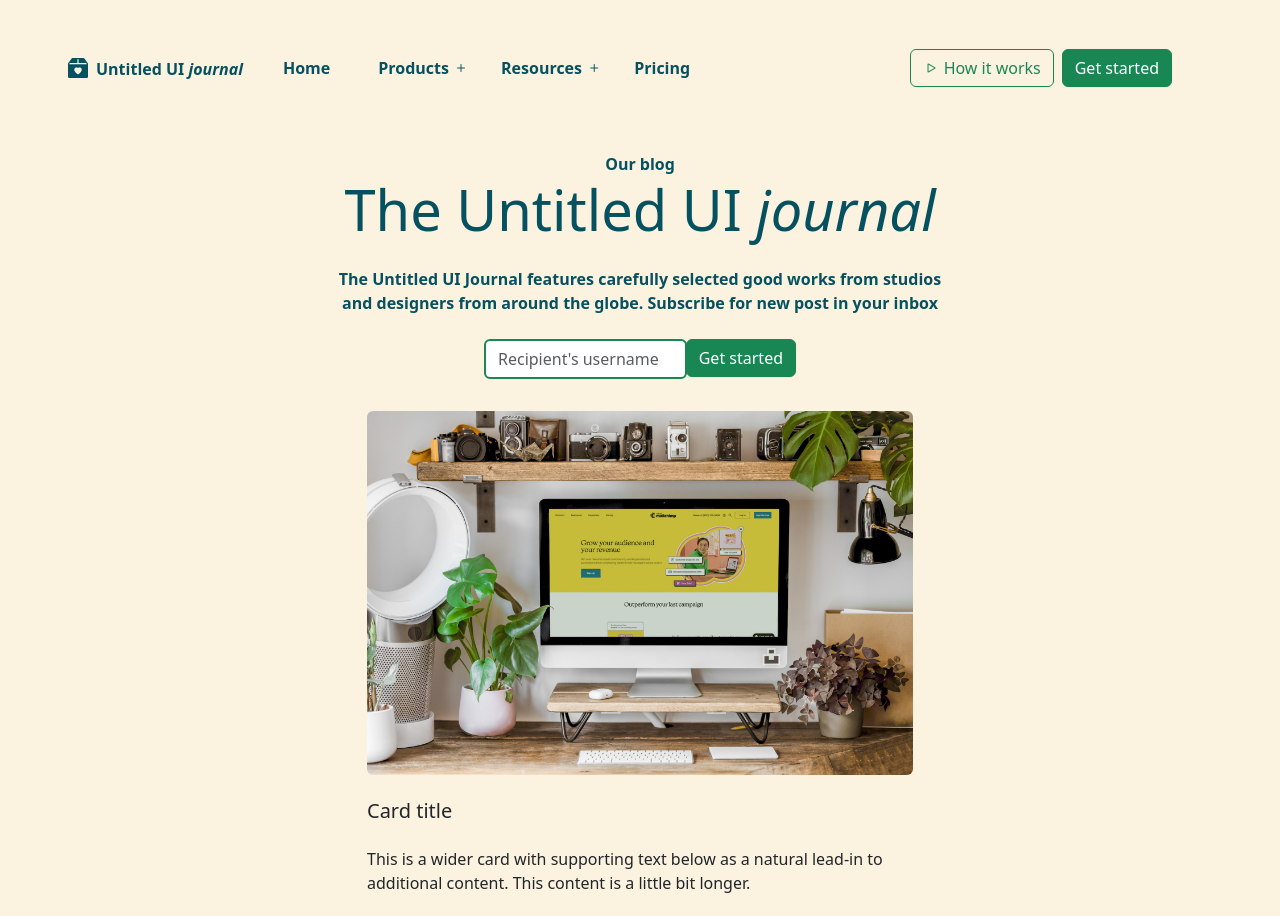
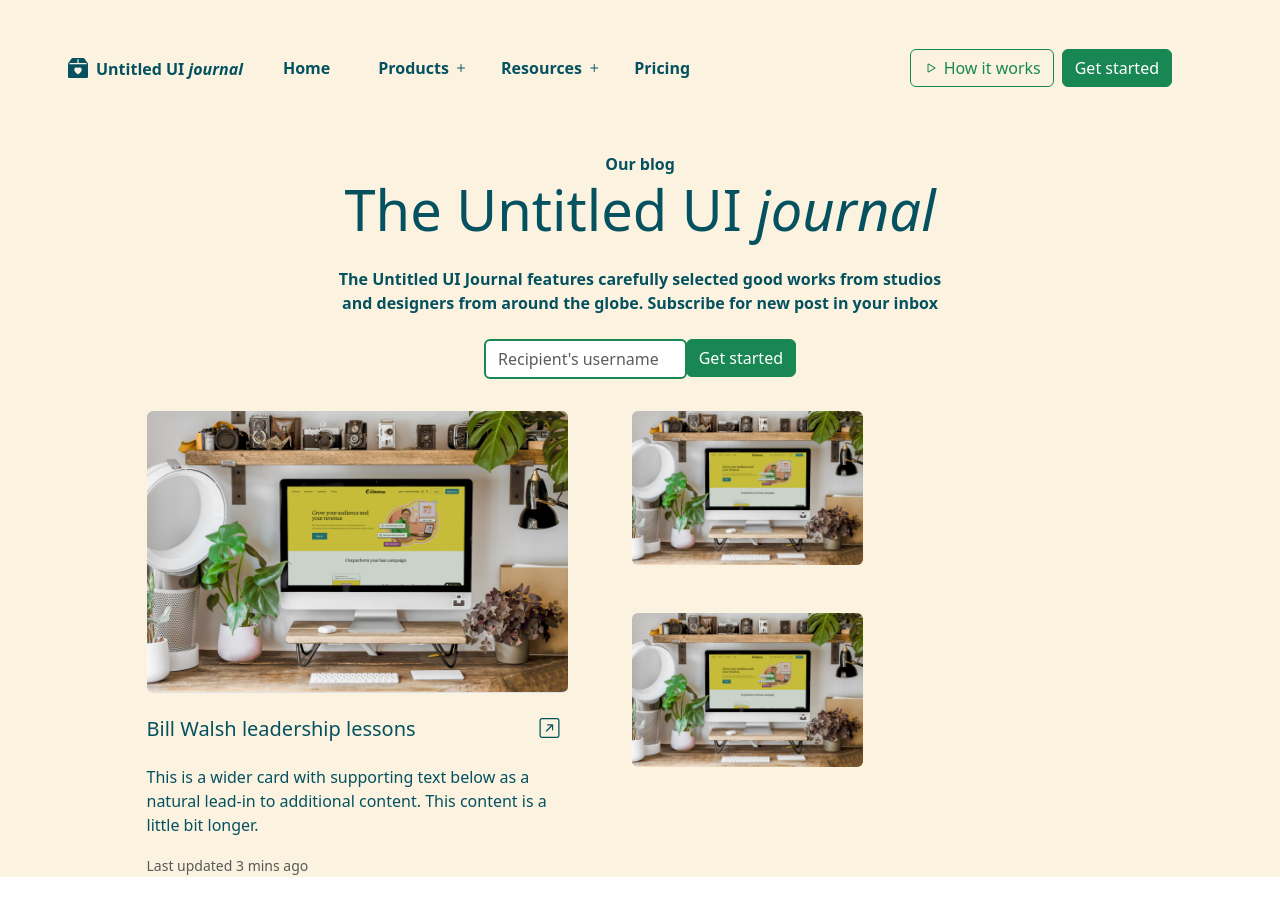
Before and after one commit to Harun8/blogUI, a React (Create React App) app: page / in a window 1280 px wide. Shown: the top 916 px of the page. After the commit the page ends 877 px from the top, so only its background shows below. Built offline with nearby package versions, Linux system fonts and the light colour scheme; no server answers.

Commit message:
fixing the grid on header comp

```diff
--- a/src/components/recentPosts.jsx
+++ b/src/components/recentPosts.jsx
@@ -27,14 +27,20 @@ const RecentPosts = () => {
   return (
     <React.Fragment>
       <div className="container">
-        <div className="row justify-content-center ">
-          <div className="col-md-6  ">
+        <div className="row justify-content-center mx-4 ">
+          <div className="col-md-5  ">
             <div className="text-center">
-              <img className="w-100 rounded" src={RecentImg1}></img>
+              <img
+                className="w-100 rounded border-bottom "
+                src={RecentImg1}
+              ></img>
             </div>
             <div>
-              <h5 class="card-title my-4">Card title</h5>
-              <p class="card-text">
+              <h5 class="card-title my-4 underline text-info-emphasis  d-flex justify-content-between">
+                Bill Walsh leadership lessons
+                <i class=" mx-2 bi bi-arrow-up-right-square"></i>
+              </h5>
+              <p class="card-text p-color  text-info-emphasis">
                 This is a wider card with supporting text below as a natural
                 lead-in to additional content. This content is a little bit
                 longer.
@@ -46,18 +52,12 @@ const RecentPosts = () => {
               </p>
             </div>
           </div>
-          <div className="col-md-5 mx-5  ">
-            <div className="">
-              {" "}
+          <div className="col-md-6 mx-3   ">
+            <div className="mx-4">
               <img className="w-50 rounded " src={RecentImg1}></img>
-              <span className="justify content">
-                {" "}
-                This is a wider card with sup
-              </span>
             </div>
-            <div className="mt-5">
-              {" "}
-              <img className="w-50 rounded " src={RecentImg1}></img>
+            <div className="mx-4 mt-5">
+              <img className="w-50 rounded  " src={RecentImg1}></img>
             </div>
           </div>
         </div>
```
Also changed, not shown: 1 other file (tests, documents, lock files or other folders).
